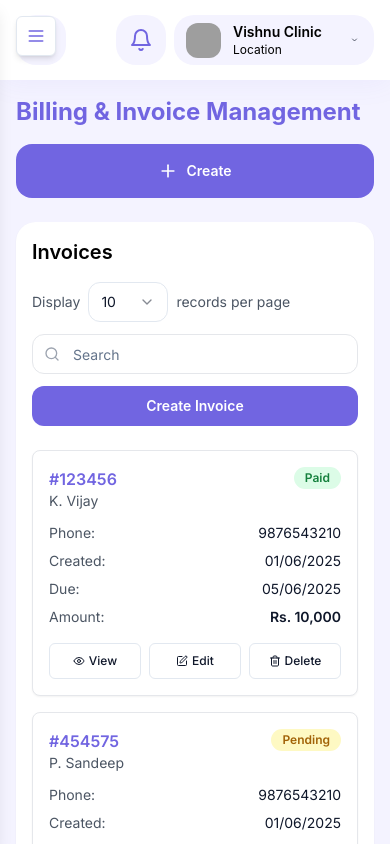
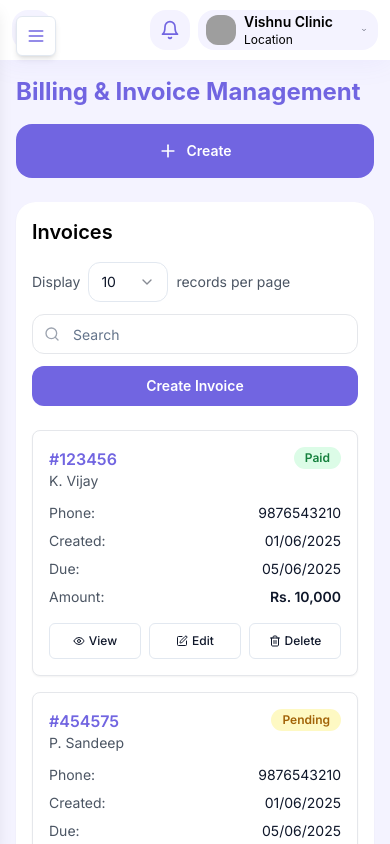
Before and after one commit to vptg-7114/gragdo_cms, a Next.js app: page /billing in a window 390 px wide. Built offline with nearby package versions, Linux system fonts and the light colour scheme; grey boxes are pictures that could not be loaded.

Commit message:
Adjust Header Padding and Width

```diff
--- a/components/layout/header.tsx
+++ b/components/layout/header.tsx
@@ -15,53 +15,53 @@ export function Header({ clinicName = "Vishnu Clinic", location = "Location" }:
   const currentDate = new Date()
 
   return (
-    <header className="h-[80px] md:h-[118px] bg-white shadow-[0px_1px_30px_#7165e114] flex items-center px-4 md:px-[34px] justify-between">
+    <header className="h-[60px] md:h-[80px] bg-white shadow-[0px_1px_30px_#7165e114] flex items-center px-3 md:px-[20px] justify-between">
       {/* Search - Hidden on mobile, shown on tablet+ */}
-      <div className="hidden sm:flex w-full max-w-[400px] lg:w-[716px] h-[50px] md:h-[66px] bg-[#f4f3ff] rounded-[20px] items-center px-4 md:px-[29px]">
-        <Search className="w-5 h-5 md:w-6 md:h-6 text-[#000000b2] flex-shrink-0" />
+      <div className="hidden sm:flex w-full max-w-[350px] lg:w-[600px] h-[40px] md:h-[50px] bg-[#f4f3ff] rounded-[16px] items-center px-3 md:px-[20px]">
+        <Search className="w-4 h-4 md:w-5 md:h-5 text-[#000000b2] flex-shrink-0" />
         <Input
           placeholder="Search patients, appointments..."
-          className="ml-2.5 bg-transparent border-none text-sm md:text-lg font-sf-pro font-medium placeholder:text-[#000000b2] focus-visible:ring-0"
+          className="ml-2 bg-transparent border-none text-sm md:text-base font-sf-pro font-medium placeholder:text-[#000000b2] focus-visible:ring-0"
         />
       </div>
 
       {/* Mobile Search Icon */}
-      <div className="sm:hidden w-[50px] h-[50px] bg-[#f4f3ff] rounded-[20px] flex items-center justify-center">
-        <Search className="w-5 h-5 text-[#7165e1]" />
+      <div className="sm:hidden w-[40px] h-[40px] bg-[#f4f3ff] rounded-[16px] flex items-center justify-center">
+        <Search className="w-4 h-4 text-[#7165e1]" />
       </div>
 
-      <div className="flex items-center gap-2 md:gap-4">
+      <div className="flex items-center gap-2 md:gap-3">
         {/* Date - Hidden on small mobile */}
-        <div className="hidden xs:flex w-[140px] sm:w-[180px] md:w-[221px] h-[50px] md:h-[66px] bg-[#f4f3ff] rounded-[20px] items-center justify-center px-2">
-          <Calendar className="w-6 h-6 md:w-[34px] md:h-[34px] mr-2 md:mr-[11px] text-[#7165e1] flex-shrink-0" />
-          <span className="text-sm md:text-xl text-black font-sf-pro font-medium truncate">
+        <div className="hidden xs:flex w-[120px] sm:w-[160px] md:w-[180px] h-[40px] md:h-[50px] bg-[#f4f3ff] rounded-[16px] items-center justify-center px-2">
+          <Calendar className="w-5 h-5 md:w-[28px] md:h-[28px] mr-1 md:mr-[8px] text-[#7165e1] flex-shrink-0" />
+          <span className="text-xs md:text-base text-black font-sf-pro font-medium truncate">
             {formatDate(currentDate)}
           </span>
         </div>
 
         {/* Notifications */}
-        <div className="w-[50px] md:w-[71px] h-[50px] md:h-[66px] bg-[#f4f3ff] rounded-[20px] flex items-center justify-center">
-          <Bell className="w-6 h-6 md:w-[33px] md:h-[33px] text-[#7165e1]" />
+        <div className="w-[40px] md:w-[50px] h-[40px] md:h-[50px] bg-[#f4f3ff] rounded-[16px] flex items-center justify-center">
+          <Bell className="w-5 h-5 md:w-[26px] md:h-[26px] text-[#7165e1]" />
         </div>
 
         {/* Profile - Now clickable */}
         <Link href="/profile">
-          <div className="w-[200px] sm:w-[250px] md:w-[327px] h-[50px] md:h-[66px] bg-[#f4f3ff] rounded-[20px] flex items-center px-3 md:px-4 hover:bg-[#eeebff] transition-colors cursor-pointer">
-            <Avatar className="w-[35px] h-[35px] md:w-[50px] md:h-[50px] rounded-xl md:rounded-2xl flex-shrink-0">
+          <div className="w-[180px] sm:w-[220px] md:w-[280px] h-[40px] md:h-[50px] bg-[#f4f3ff] rounded-[16px] flex items-center px-2 md:px-3 hover:bg-[#eeebff] transition-colors cursor-pointer">
+            <Avatar className="w-[30px] h-[30px] md:w-[40px] md:h-[40px] rounded-xl flex-shrink-0">
               <AvatarImage src="https://images.pexels.com/photos/5452201/pexels-photo-5452201.jpeg?auto=compress&cs=tinysrgb&w=100&h=100&dpr=2" />
-              <AvatarFallback className="bg-[#7165e1] text-white font-sf-pro font-semibold text-sm md:text-base">
+              <AvatarFallback className="bg-[#7165e1] text-white font-sf-pro font-semibold text-sm md:text-base rounded-xl">
                 {clinicName.charAt(0)}
               </AvatarFallback>
             </Avatar>
-            <div className="ml-3 md:ml-[22px] flex-1 min-w-0">
-              <p className="text-sm md:text-xl text-black font-sf-pro font-semibold truncate">
+            <div className="ml-2 md:ml-3 flex-1 min-w-0">
+              <p className="text-sm md:text-lg text-black font-sf-pro font-semibold truncate">
                 {clinicName}
               </p>
-              <p className="text-xs md:text-base text-black font-sf-pro truncate">
+              <p className="text-xs md:text-sm text-black font-sf-pro truncate">
                 {location}
               </p>
             </div>
-            <ChevronDown className="ml-auto w-[15px] h-[8px] md:w-[17px] md:h-[9px] flex-shrink-0" />
+            <ChevronDown className="ml-auto w-[12px] h-[6px] md:w-[15px] md:h-[8px] flex-shrink-0" />
           </div>
         </Link>
       </div>
```
